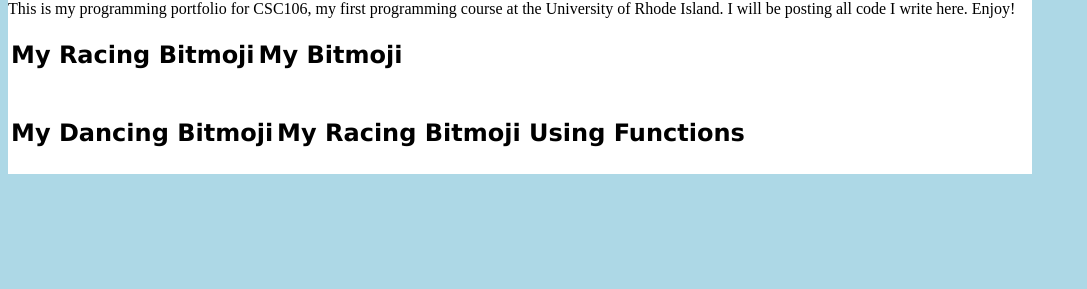
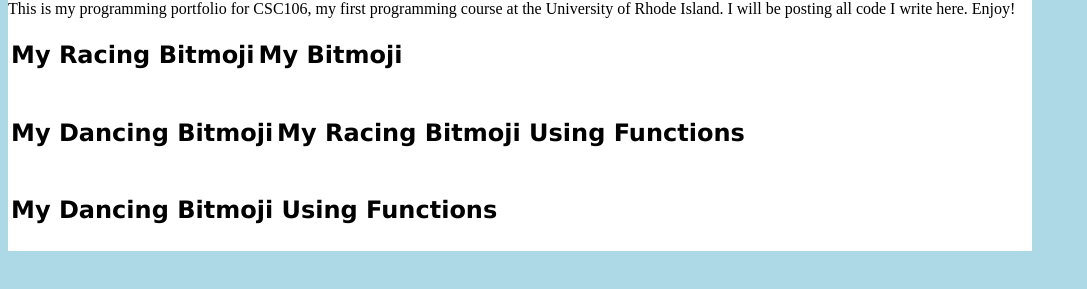
Before and after one commit to KyleCabral925/kylecabral925.github.io, a plain HTML site: page javascripts.html in a window 1280 px wide. Shown: the part 453-742 px from the top of the page, without its empty margins (0-1087 px from the left). Drawn offline with Linux system fonts and the light colour scheme; a script that the page names is missing.

Commit message:
Update javascripts.html

```diff
--- a/javascripts.html
+++ b/javascripts.html
@@ -44,13 +44,23 @@
                <tr>
                    <th><h2>My Dancing Bitmoji</h2></th>
                    <th><h2>My Racing Bitmoji Using Functions</h2></th>
-               </tr
+                </tr>
                <tr>
                    <td><script src="https://www.khanacademy.org/computer-programming/cabral_dancing_bitmoji/5843809771503616/embed.js?editor=no&buttons=no&author=no&embed=yes"></script></td>
                    <td><script src="https://www.khanacademy.org/computer-programming/cabral_racing_bitmojifun/6088205033062400/embed.js?editor=no&buttons=no&author=no&embed=yes"></script></td>
                </tr>
             </table>
 
+            <table>
+                <tr>
+                    <th><h2>My Dancing Bitmoji Using Functions</h2></th>
+                </tr>
+                <tr>
+                    <td><script src="https://www.khanacademy.org/computer-programming/cabral_dancing_bitmojifun/5702502541475840/embed.js?editor=no&buttons=no&author=no&embed=yes"></script></td>
+                </tr>
+            </table>
+
+
 
         </div>
     </body>
```
